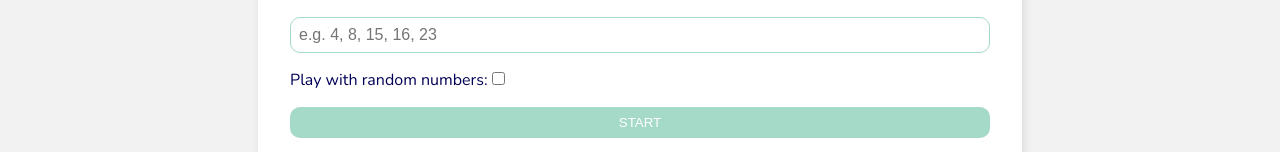
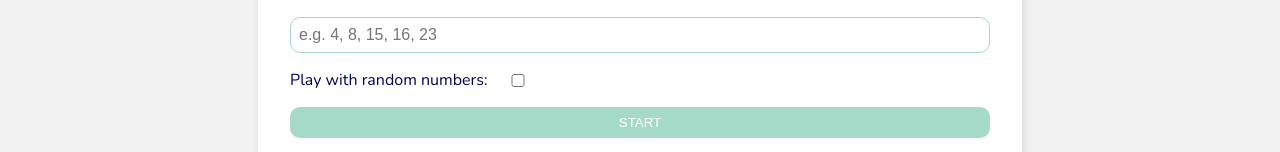
Before and after one commit to jenolah/lotto-simulator, a Vue app: page / in a window 1280 px wide. Shown: the part 144-296 px from the top of the page. Built offline with nearby package versions, Linux system fonts and the light colour scheme.

Commit message:
tweak input styles

```diff
--- a/src/assets/base.scss
+++ b/src/assets/base.scss
@@ -1,4 +1,5 @@
 $primary-color: #a5d9c8;
+$primary-color-dark: #83b8a7;
 $primary-color-light: #e9f5f1;
 $secondary-color: #f6f0c6;
 $text-color-dark: #020056;
@@ -70,13 +71,18 @@ input[type='text'] {
 
   &:focus {
     outline: none;
-    border: 1px solid $secondary-color;
+    border: 1px solid $primary-color-dark;
     box-shadow: 0px 2px 4px $shadow-color;
   }
   &:disabled {
     background-color: lightgrey;
     border: 1px solid grey;
   }
+}
+
+input[type='checkbox'] {
+  accent-color: $primary-color;
+  width: 20px;
 }
 
 button {
@@ -87,7 +93,7 @@ button {
   border: none;
   cursor: pointer;
   &:hover {
-    background: linear-gradient(0deg, $secondary-color 0%, $primary-color 50%);
+    background: $primary-color-dark;
     box-shadow: 0 0 5px $shadow-color;
   }
   &:disabled {
--- a/src/components/Simulator.vue
+++ b/src/components/Simulator.vue
@@ -89,7 +89,7 @@ onUnmounted(() => {
       v-model="inputString"
       placeholder="e.g. 4, 8, 15, 16, 23"
     />
-    <div>Play with random numbers:<input type="checkbox" v-model="isRandom" /></div>
+    <div class="grid">Play with random numbers:<input type="checkbox" v-model="isRandom" /></div>
     <button :disabled="idInterval" @click="startSimulation">START</button>
 
     <button @click="stopInterval">STOP</button>
```
